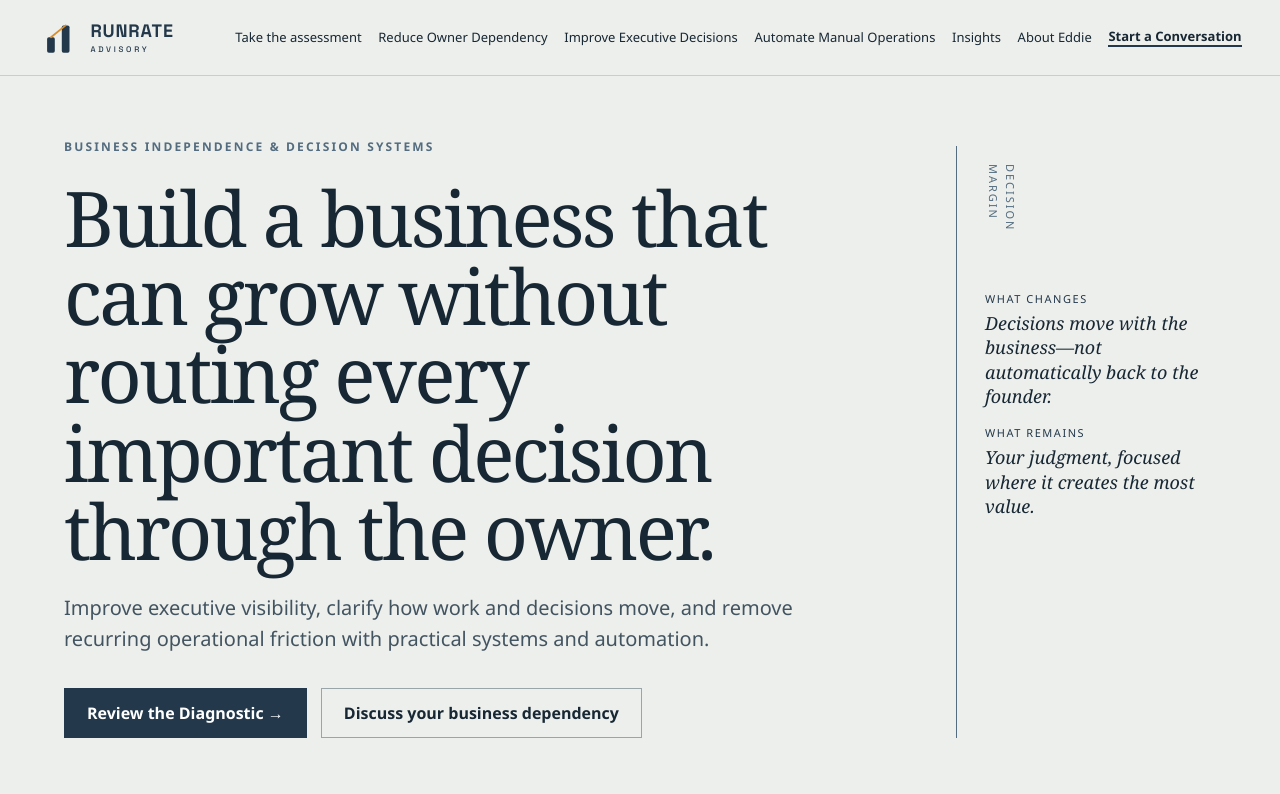
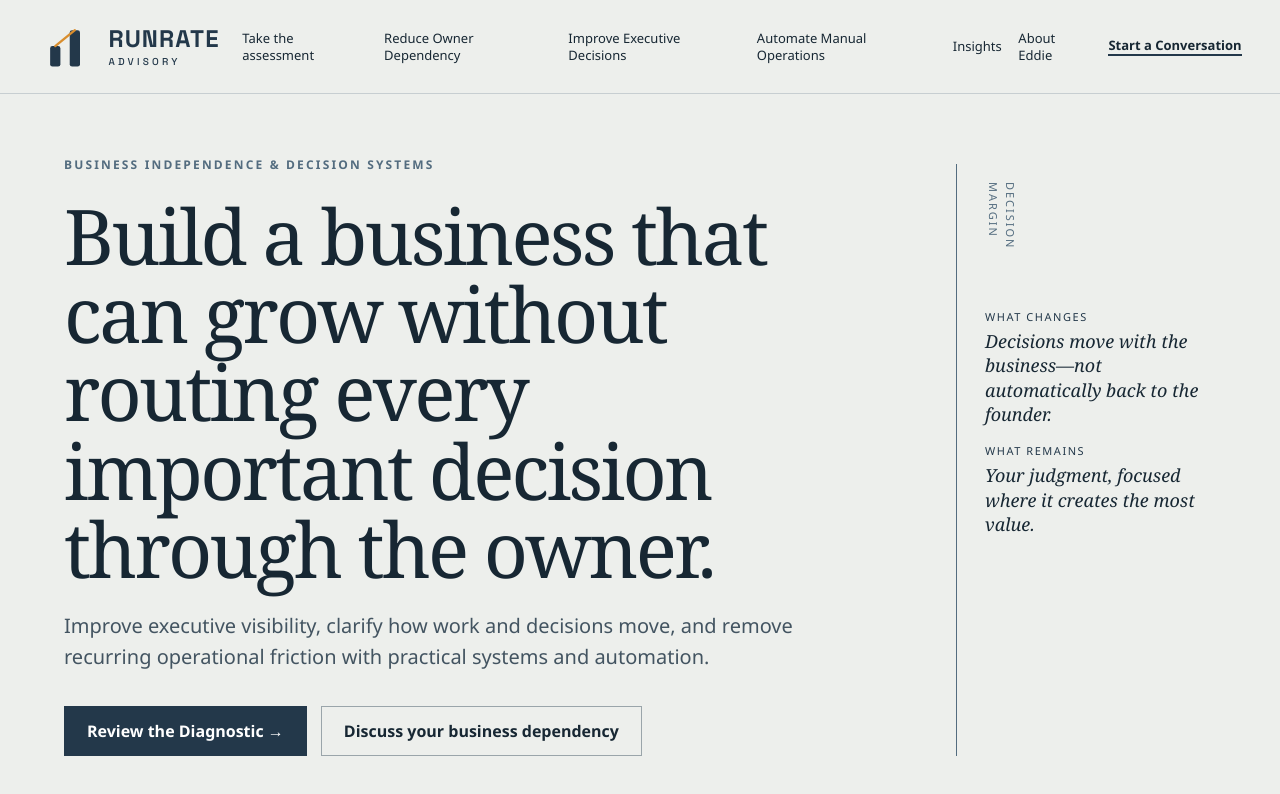
Before and after one commit to edwardabiodun-hub/Consultancy-Project, a Next.js app: page / in a window 1280 px wide. Shown: the top 794 px of the page. Built offline with nearby package versions, Linux system fonts and the light colour scheme.

Commit message:
Increase RunRate header brand presence

```diff
--- a/components/Logo.tsx
+++ b/components/Logo.tsx
@@ -16,9 +16,9 @@ export function Logo({ className = "" }: LogoProps) {
         alt=""
         aria-hidden="true"
         className="brand-mark"
-        height="42"
+        height="56"
         src="/brand/runrate-icon.svg"
-        width="42"
+        width="56"
       />
       <span className="brand-wordmark">
         <span className="brand-name">RUNRATE</span>
```
Also changed, not shown: app/globals.css, 1 other file (tests, documents, lock files or other folders).
